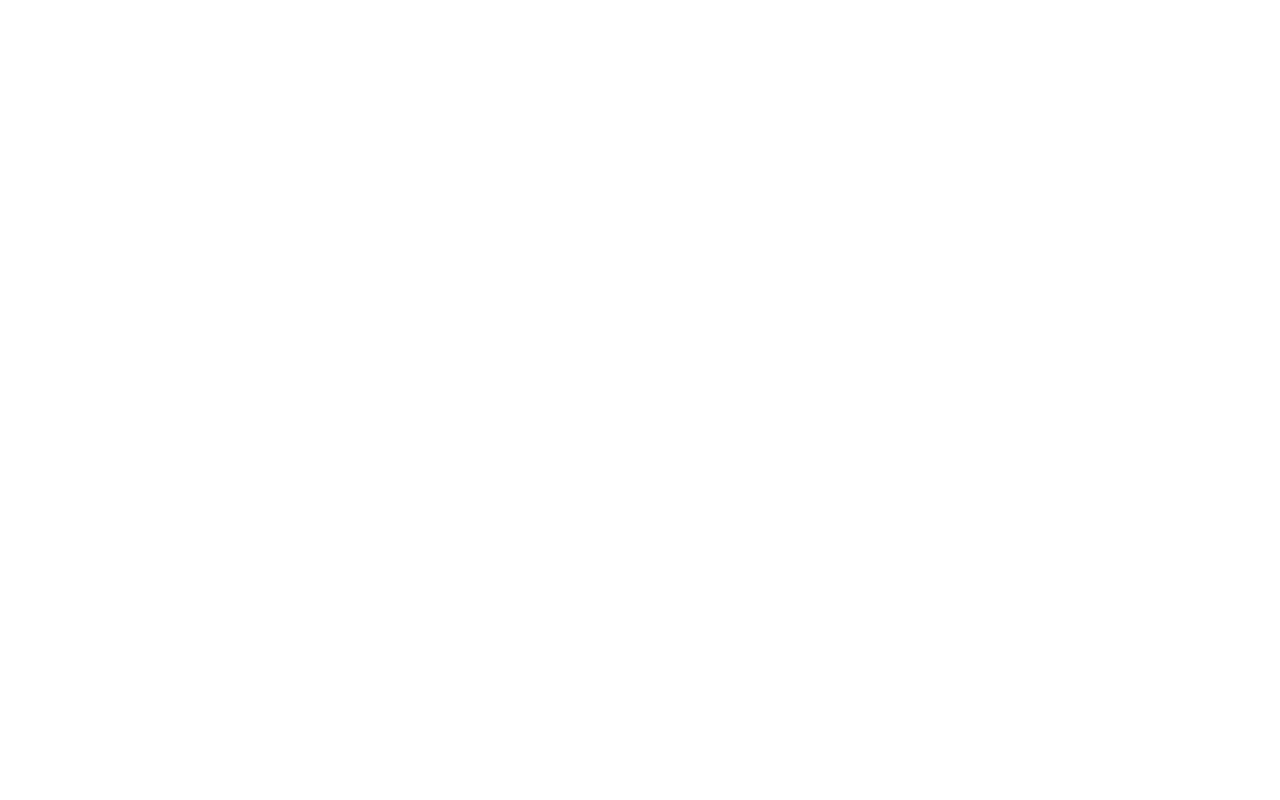
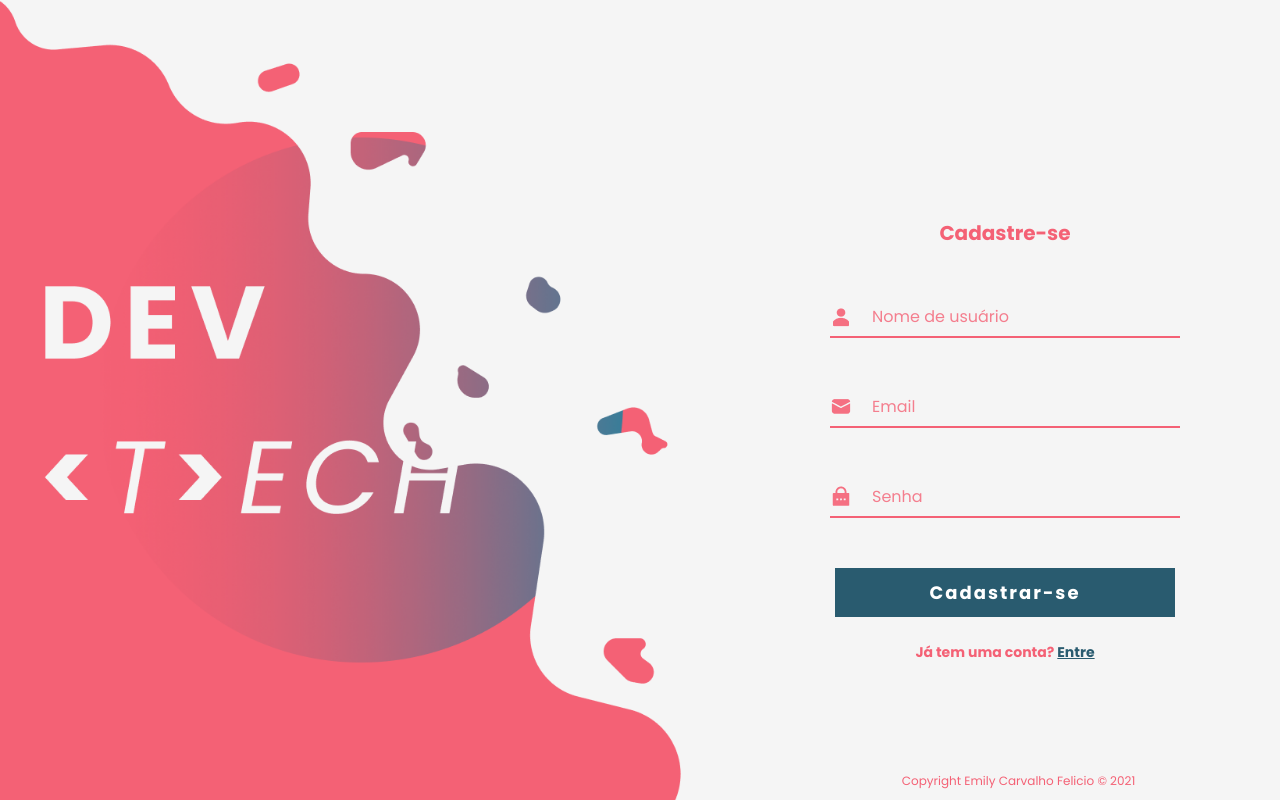
Before and after one commit to Dev-Lyh/DevTech-Diagrama, a plain HTML site: page assets/pages/signup.html in a window 1280 px wide. Drawn offline with Linux system fonts and the light colour scheme.

Commit message:
Desktop conclued

```diff
--- a/assets/css/styles.css
+++ b/assets/css/styles.css
@@ -162,27 +162,27 @@ main {
   justify-content: center;
   padding-right: 10rem;
 }
-.loginForm {
+.loginPage .loginForm {
   display: flex;
   flex-direction: column;
   align-items: center;
 }
-.loginForm h1 {
+.loginPage .loginForm h1 {
   color: var(--Branco);
   margin-bottom: 5rem;
 }
-.inputLogin {
+.loginPage .inputLogin {
   height: 4rem;
-  width: fit-content;
+  width: 35rem;
   display: flex;
   align-items: center;
   margin-bottom: 5rem;
   border-bottom: .2rem solid white;
 }
-.inputLogin img {
+.loginPage .inputLogin img {
   object-fit: contain;
 }
-.inputData {
+.loginPage .inputData {
   height: 4rem;
   width: 30.8rem;
   background-color: transparent;
@@ -193,12 +193,12 @@ main {
   font-weight: 500;
   color: var(--Branco);
 }
-.inputData::placeholder {
+.loginPage .inputData::placeholder {
   color: var(--Branco);
   opacity: .8;
 }
 
-.loginForm button[type="submit"] {
+.loginPage .loginForm button[type="submit"] {
   padding: 1.1rem 11.7rem;
   background-color: var(--Rosa);
   border: none;
@@ -210,7 +210,7 @@ main {
   font-family: 'Poppins', sans-serif;
 }
 
-.copywrite {
+.loginPage .copywrite {
   position: absolute;
   /* background-color: #ffc; */
   color: var(--Branco);
@@ -220,12 +220,96 @@ main {
   bottom: 1rem;
   right: 10rem;
 }
-.dontHaveAccount {
+.loginPage .dontHaveAccount {
   width: 35rem;
   text-align: center;
   font-size: 1.4rem;
   color: var(--Branco);
 }
-.dontHaveAccount a {
+.loginPage .dontHaveAccount a {
   color: var(--Rosa);
 }
+
+/*SIGNUP PAGE*/
+.signupPage {
+  height: 100vh;
+  width: 100%;
+  background-color: #f5f5f5;
+  background-image: url('../img/image-signup.png');
+  background-repeat: no-repeat;
+  background-size: contain;
+  object-fit: contain;
+  display: flex;
+  align-items: flex-end;
+  flex-direction: column;
+  justify-content: center;
+  padding-right: 10rem;
+}
+.signupPage .signupForm {
+  display: flex;
+  flex-direction: column;
+  align-items: center;
+}
+.signupPage .signupForm h1 {
+  color: var(--Rosa);
+  margin-bottom: 5rem;
+}
+.signupPage .inputSignup {
+  height: 4rem;
+  width: 35rem;
+  display: flex;
+  align-items: center;
+  margin-bottom: 5rem;
+  border-bottom: .2rem solid var(--Rosa);
+}
+.signupPage .inputSignup img {
+  object-fit: contain;
+}
+.signupPage .inputData {
+  height: 4rem;
+  width: 30.8rem;
+  background-color: transparent;
+  padding-left: 2rem;
+  border: none;
+  font-size: 1.6rem;
+  font-family: 'Poppins', sans-serif;
+  font-weight: 500;
+  color: var(--Rosa);
+}
+.signupPage .inputData::placeholder {
+  color: var(--Rosa);
+  opacity: .8;
+}
+
+.signupPage .signupForm button[type="submit"] {
+  padding: 1.1rem 9.5rem;
+  background-color: var(--Verde-claro);
+  border: none;
+  color: var(--Branco);
+  font-size: 1.8rem;
+  letter-spacing: .2rem;
+  font-weight: 600;
+  margin-bottom: 2.5rem;
+  font-family: 'Poppins', sans-serif;
+}
+
+.signupPage .copywrite {
+  position: absolute;
+  /* background-color: #ffc; */
+  color: var(--Rosa);
+  width: 32.3rem;
+  font-size: 1.2rem;
+  text-align: center;
+  bottom: 1rem;
+  right: 10rem;
+}
+.signupPage .alreadyHaveAccount {
+  width: 35rem;
+  text-align: center;
+  font-size: 1.4rem;
+  color: var(--Rosa);
+  font-weight: bold;
+}
+.signupPage .alreadyHaveAccount a {
+  color: var(--Verde-claro);
+}
--- a/assets/js/main.js
+++ b/assets/js/main.js
@@ -1,11 +1,2 @@
-var bannerText = document.querySelector('.bannerText')
-let userpass = document.getElementById('userPass')
-let visibleToggle = document.getElementById('visible')
-
+const bannerText = document.querySelector('.bannerText')
 bannerText.innerHTML = `Aprenda e se desenvolva através da DEV`
-
-function toggleView (e) {
-  if(visibleToggle == true) {
-    userpass.type = "text"
-  }
-}
--- a/assets/pages/login.html
+++ b/assets/pages/login.html
@@ -7,6 +7,8 @@
 
   <link rel="stylesheet" href="../css/global.css">
   <link rel="stylesheet" href="../css/styles.css">
+
+  <link rel="stylesheet" href="https://use.fontawesome.com/releases/v5.15.4/css/all.css" integrity="sha384-DyZ88mC6Up2uqS4h/KRgHuoeGwBcD4Ng9SiP4dIRy0EXTlnuz47vAwmeGwVChigm" crossorigin="anonymous">
 
   <title>Entrar | DevTech</title>
 </head>
@@ -20,15 +22,14 @@
       </div>
       <div class="inputLogin">
         <img src="../img/password_white_icon.png" alt="password icon">
-        <input type="password" name="" id="userPass" placeholder="Senha" class="inputData">
-        <input type="checkbox" name="visible" id="visible" onchange="toggleView(this)">
+        <input type="password" name="" id="userPass" placeholder="Senha" class="inputData" autocomplete="current-password">
       </div>
       <button type="submit">Entrar</button>
     </form>
-    <p class="dontHaveAccount">Não tem uma conta? <a href="">
-      Cadastre-se
-    </a></p>
+    <p class="dontHaveAccount">Não tem uma conta? <a href="./signup.html">Cadastre-se</a></p>
   </main>
   <p class="copywrite">Copyright Emily Carvalho Felicio © 2021</p>
+
+  <script src="../js/main.js"></script>
 </body>
 </html>
--- a/assets/pages/signup.html
+++ b/assets/pages/signup.html
@@ -0,0 +1,39 @@
+<!DOCTYPE html>
+<html lang="pt-br">
+<head>
+  <meta charset="UTF-8">
+  <meta http-equiv="X-UA-Compatible" content="IE=edge">
+  <meta name="viewport" content="width=device-width, initial-scale=1.0">
+
+  <link rel="stylesheet" href="../css/global.css">
+  <link rel="stylesheet" href="../css/styles.css">
+
+  <link rel="stylesheet" href="https://use.fontawesome.com/releases/v5.15.4/css/all.css" integrity="sha384-DyZ88mC6Up2uqS4h/KRgHuoeGwBcD4Ng9SiP4dIRy0EXTlnuz47vAwmeGwVChigm" crossorigin="anonymous">
+
+  <title>Entrar | DevTech</title>
+</head>
+<body>
+  <main class="signupPage">
+    <form action="../../index.html" class="signupForm">
+      <h1>Cadastre-se</h1>
+      <div class="inputSignup">
+        <img src="../img/user_pink_icon.png" alt="user icon">
+        <input type="text" name="" id="userName" placeholder="Nome de usuário" class="inputData">
+      </div>
+      <div class="inputSignup">
+        <img src="../img/mail_pink_icon.png" alt="">
+        <input type="mail" name="" id="userMail" placeholder="Email" class="inputData"></input >
+      </div>
+      <div class="inputSignup">
+        <img src="../img/password_pink_icon.png" alt="password icon">
+        <input type="password" name="" id="userPass" placeholder="Senha" class="inputData" autocomplete="current-password">
+      </div>
+      <button type="submit">Cadastrar-se</button>
+    </form>
+    <p class="alreadyHaveAccount">Já tem uma conta? <a href="./login.html">Entre</a></p>
+    <p class="copywrite">Copyright Emily Carvalho Felicio © 2021</p>
+  </main>
+
+  <script src="../js/main.js"></script>
+</body>
+</html>
```
Also changed, not shown: assets/css/global.css (line endings or trailing spaces).
